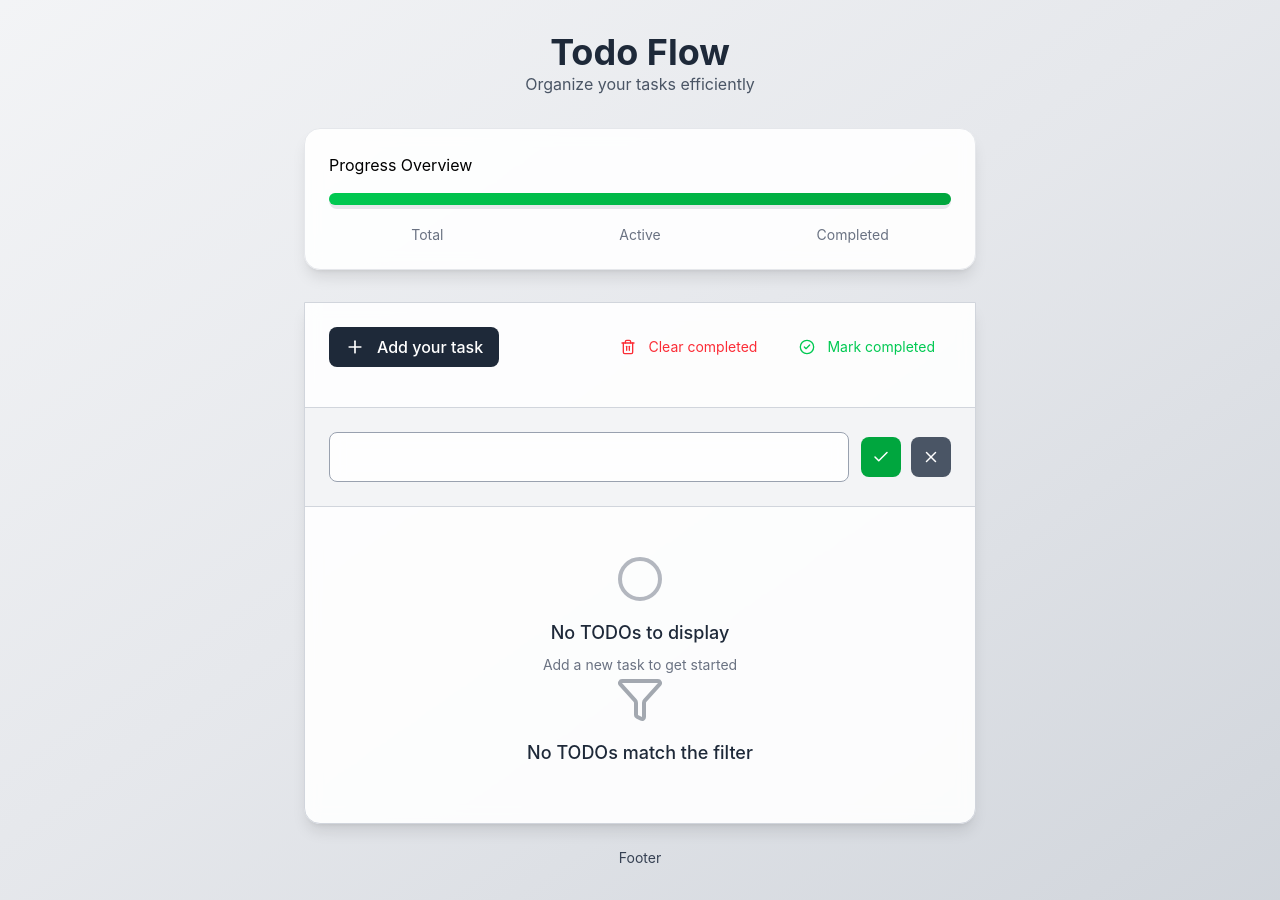
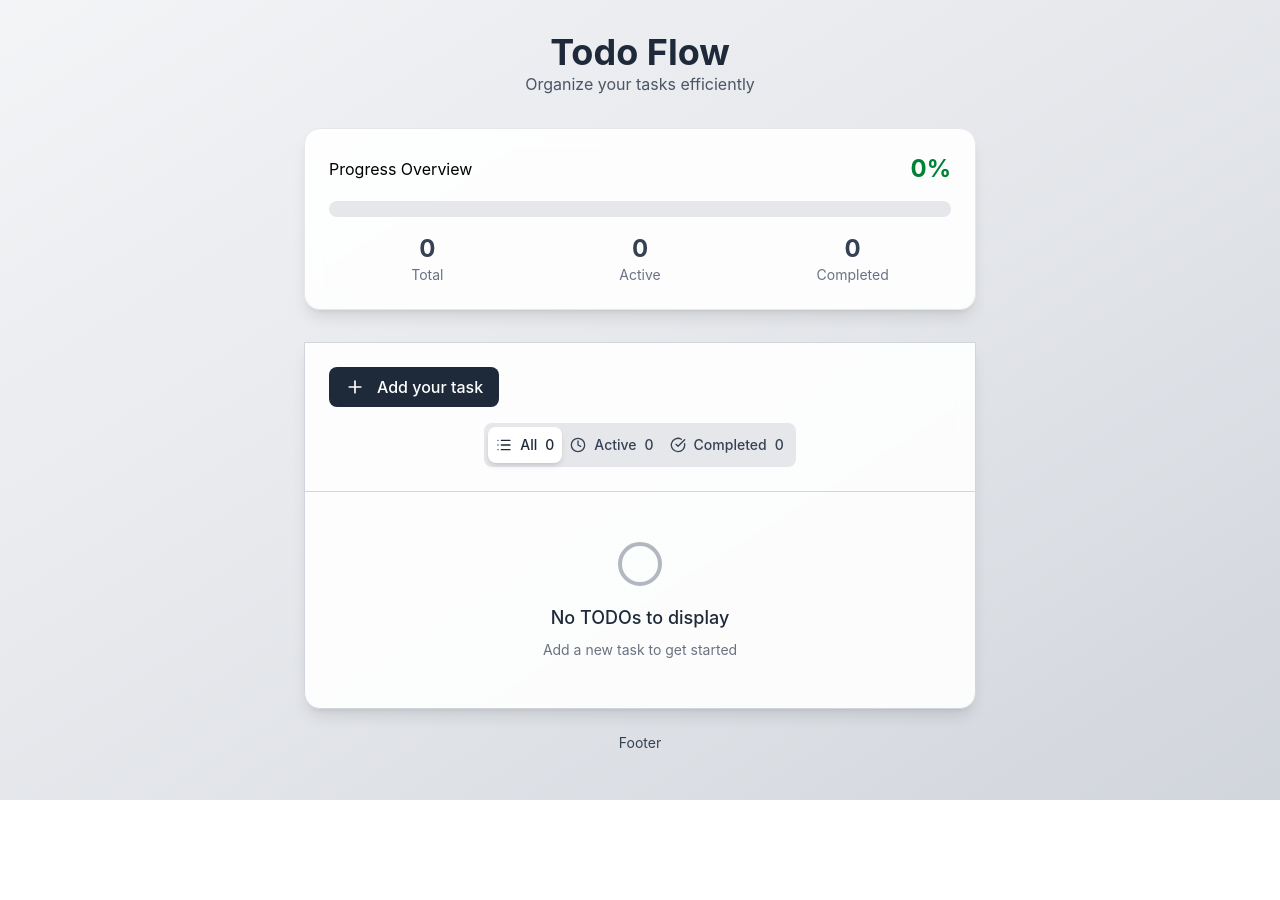
Before and after one commit to JayramPowar/TODO-redux, a React (Vite) app: page / in a window 1280 px wide. After the commit the page ends 800 px from the top, so only its background shows below. Built offline with nearby package versions, Linux system fonts and the light colour scheme.

Commit message:
added redux store, slices and selectors. Add dyanamic variables and conditional rendering

```diff
--- a/package.json
+++ b/package.json
@@ -10,11 +10,13 @@
     "preview": "vite preview"
   },
   "dependencies": {
+    "@reduxjs/toolkit": "^2.12.0",
     "@tailwindcss/vite": "^4.3.3",
     "lucide": "^1.48.0",
     "lucide-react": "^1.48.0",
     "react": "^19.2.8",
     "react-dom": "^19.2.8",
+    "react-redux": "^9.3.0",
     "tailwindcss": "^4.3.3"
   },
   "devDependencies": {
--- a/src/App.jsx
+++ b/src/App.jsx
@@ -1,9 +1,11 @@
 import TodoApp from './components/TodoApp.jsx'
+import { Provider } from 'react-redux';
+import { store } from './store/store.js';
 const App = () => {
   return (
-    <div>
+    <Provider store={store}>
       <TodoApp />
-    </div>
+    </Provider>
   )
 }
 
--- a/src/components/TodoApp.jsx
+++ b/src/components/TodoApp.jsx
@@ -1,8 +1,23 @@
-import { CheckCircle2, Plus,Trash2, Circle, Filter } from 'lucide-react';
-import TodoFilter from './TodoFilter';
-import TodoForm from './TodoForm';
+import { CheckCircle2, Plus, Trash2, Circle, Filter } from "lucide-react";
+import TodoFilter from "./TodoFilter";
+import TodoForm from "./TodoForm";
+import TodoItem from "./TodoItem";
+import { useSelector } from "react-redux";
+import {
+  selectFilter,
+  selectFilteredTodos,
+  selectIsAddingTodo,
+  selectTodos,
+  selectTodoStats,
+} from "../store/selectors";
 // import TodoItem from './TodoItem';
 const TodoApp = () => {
+  const todos = useSelector(selectTodos);
+  const filteredTodos = useSelector(selectFilteredTodos);
+  const stats = useSelector(selectTodoStats);
+  const filter = useSelector(selectFilter);
+  const isAddingTodo = useSelector(selectIsAddingTodo);
+
   return (
     <div className="min-h-screen bg-gradient-to-br from-gray-100 via-gray-200 to-gray-300 py-8 px-4">
       <div className="max-w-2xl mx-auto">
@@ -17,18 +32,23 @@ const TodoApp = () => {
             <h2>Progress Overview</h2>
             <div className="text-2xl font-bold text-green-700">
               {/* complete status logic */}
+              {stats.completionPercentage}%
             </div>
           </div>
 
           <div className="w-full bg-gray-200 rounded-full h-4 mb-4">
             {/* Progress  Bar */}
-        <div className="w-full bg-gradient-to-r from-green-500 to-green-600 h-3 rounded-full transition-all duration-500 ease-out"></div>
+            <div
+              className="w-full bg-linear-to-r from-green-500 to-green-600 h-3 rounded-full transition-all duration-500 ease-out"
+              style={{ width: `${stats.completionPercentage}%` }}
+            ></div>
           </div>
           {/* Stats */}
           <div className="grid grid-cols-3 gap-4 text-center">
             <div>
               <div className="text-2xl font-bold text-gray-700">
                 {/* Total Stats Logic */}
+                {stats.total}
               </div>
               <div className="text-sm text-gray-500">Total</div>
             </div>
@@ -36,6 +56,7 @@ const TodoApp = () => {
             <div>
               <div className="text-2xl font-bold text-gray-700">
                 {/* Total Active Logic */}
+                {stats.active}
               </div>
               <div className="text-sm text-gray-500">Active</div>
             </div>
@@ -43,6 +64,7 @@ const TodoApp = () => {
             <div>
               <div className="text-2xl font-bold text-gray-700">
                 {/* Total Completed Logic */}
+                {stats.completed}
               </div>
               <div className="text-sm text-gray-500">Completed</div>
             </div>
@@ -55,56 +77,79 @@ const TodoApp = () => {
           <div className="p-6 border-b border-gray-300 ">
             <div className="flex items-center justify-between mb-4">
               <button className="flex items-center gap-3 bg-gray-800 text-white px-4 py-2 rounded-lg hover:bg-gray-600 transition-colors duration-300 font-medium cursor-pointer">
-                        <Plus size={20}/> Add your task
+                <Plus size={20} /> Add your task
               </button>
 
               {/* Clear and Delete Buttons */}
+
+              {stats.total > 0 && (
                 <div className="flex items-center gap-2.5">
+                  {stats.completed > 0 && (
                     <button className=" flex items-center gap-3  text-red-500 px-4 py-2 rounded-lg  hover:bg-red-200 transition-colors duration-200 text-sm ">
-                            <Trash2 size={16}/>
+                      <Trash2 size={16} />
                       Clear completed
                     </button>
+                  )}
 
+                  {stats.active > 0 && (
                     <button className=" flex items-center gap-3  text-green-500 px-4 py-2 rounded-lg  hover:bg-green-200 transition-colors duration-200 text-sm ">
-                            <CheckCircle2 size={16}/>
+                      <CheckCircle2 size={16} />
                       Mark completed
                     </button>
+                  )}
                 </div>
+              )}
             </div>
             {/* TODO Filter */}
-                <TodoFilter/>
+            <TodoFilter currentFilter={filter} stats={stats} />
           </div>
 
           {/* TODO Form */}
+          {isAddingTodo && (
             <div className="p-6 border-b border-gray-300 bg-gray-100">
-                <TodoForm/>
+              <TodoForm />
             </div>
+          )}
 
           {/* Todo List */}
           <div className="max-h-96 overflow-y-auto">
+            {filteredTodos.length === 0 ? (
               <div className="p-12 text-center">
+                {todos.length === 0 ? (
                   <div className="text-gray-500">
-                        <Circle size={48} className="mx-auto mb-4 opacity-50"/>
-                        <p className="text-lg font-medium mb-2 text-gray-800">No TODOs to display</p>
-                        <p className="text-sm text-gray-500">Add a new task to get started</p>
-                    </div>
-
-                    {/* Conditional Rendering */}
-                    <div className="text-gray-600">
-                        <Filter size={48} className='mx-auto mb-4 opacity-50'/>
-                        <p className="text-lg font-medium mb-2 text-gray-800">No TODOs match the filter
-                            {/* <TodoItem/> */}
+                    <Circle size={48} className="mx-auto mb-4 opacity-50" />
+                    <p className="text-lg font-medium mb-2 text-gray-800">
+                      No TODOs to display
+                    </p>
+                    <p className="text-sm text-gray-500">
+                      Add a new task to get started
                     </p>
                   </div>
-
+                ) : (
+                  <div className="text-gray-600">
+                    <Filter size={48} className="mx-auto mb-4 opacity-50" />
+                    <p className="text-lg font-medium mb-2 text-gray-800">
+                      No TODOs match the {filter}
+                      <p className="text-sm">
+                        {filter ==="completed" && "You have completed all tasks!"}
+                        {filter ==="active" && "You haven't completed any tasks yet!"}
+                      </p>
+                    </p>
                   </div>
+                )}
+              </div>
+            ) : (
+              <div className="divide-y divide-gray-300">
+                {filteredTodos.map((todo,index) => (
+                  <TodoItem key={todo.id} todo={todo} index={index}/>
+                ))}
+              </div>
+            )}
           </div>
         </div>
 
         {/* Footer Info */}
-        <div className="text-center mt-6 text-gray-700 text-sm">
-            Footer
-        </div>
+        <div className="text-center mt-6 text-gray-700 text-sm">Footer</div>
       </div>
     </div>
   );
--- a/src/components/TodoFilter.jsx
+++ b/src/components/TodoFilter.jsx
@@ -1,10 +1,26 @@
+import { CheckCircle, Clock, List } from "lucide-react";
 
 
-const TodoFilter = () => {
+const TodoFilter = ({currentFilter, stats}) => {
+
+    const filters = [
+      {key:"all", label: "All",icon:List, count: stats.total},
+      {key:"active", label: "Active",icon:Clock, count: stats.active},
+      {key:"completed", label: "Completed",icon:CheckCircle, count: stats.completed}
+    ]
+
   return (
-    <div className="flex items-center justify-between">
-      <div className="inline-flex bg-gray-200">
-
+    <div className="flex items-center justify-center">
+      <div className="inline-flex bg-gray-200 rounded-lg p-1">
+        {filters.map(({key,label,icon:Icon, count}) =>{
+            return <button className={`flex items-center gap-2 px-2 py-2 rounded-lg text-sm font-medium transition-all duration-200 ${currentFilter === key ?
+            "text-gray-800 bg-white  shadow-md" :
+            "text-gray-700 hover:text-gray-800 hover:bg-gray-300"}`} key={key}>
+              <Icon size={16}/>
+              <span>{label}</span>
+              <span>{count}</span>
+            </button>
+        })}
       </div>
     </div>
   )
--- a/src/components/TodoForm.jsx
+++ b/src/components/TodoForm.jsx
@@ -6,7 +6,7 @@ const TodoForm = () => {
     <div className="flex items-center gap-3">
         <div className="flex-1">
 
-            <input className="w-full px-4 py-3 border border-gray-400 rounded-lg focus:outline-none focus:ring-2 focus:ring-gray-800 focus:border-transparent transition-all duration-200 bg-white/90 backdrop-blur-sm text-gray-800 placeholder:bg-gray-600" maxlength={500} />
+            <input className="w-full px-4 py-3 border border-gray-400 rounded-lg focus:outline-none focus:ring-2 focus:ring-gray-800 focus:border-transparent transition-all duration-200 bg-white/90 backdrop-blur-sm text-gray-800 placeholder:bg-gray-600" maxLength={500} />
         </div>
         <div className="flex items-center gap-2.5">
             <button type="submit" className="flex items-center justify-center w-10 h-10 bg-green-600 hover:bg-green-700 disabled:bg-gray-400 disabled:cursor-not-allowed text-white rounded-lg transition-colors duration-200" title="Save TODO">
--- a/src/components/TodoItem.jsx
+++ b/src/components/TodoItem.jsx
@@ -1,5 +1,6 @@
 import { Check, Calendar, Edit3, Trash2} from "lucide-react";
-const TodoItem = () => {
+const TodoItem = ({todo,index}) => {
+
   return (
     <div className={`group p-4 hover:bg-gray-100 transition-all duration-200`}>
       {/* Toggle Button */}
--- /dev/null
+++ b/src/store/selectors.js
@@ -0,0 +1,28 @@
+export const selectTodos = (state) => state.todos.items;
+export const selectFilter = (state) => state.todos.filter;
+export const selectIsAddingTodo = (state) => state.todos.setIsAddingTodo;
+
+export const selectFilteredTodos = (state) => {
+    const todo = state.todos.items;
+    const filter = state.todos.filter;
+
+    switch (filter) {
+        case "active" :
+            return todo.filter((todo) => !todo.completed);
+        case "completed" :
+            return todo.filter((todo) => todo.completed);
+        default:
+            return todo
+
+    }
+}
+
+export const selectTodoStats = (state) => {
+    const todos = state.todos.items;
+    const total  = todos.length;
+    const completed = todos.filter((todo) => todo.completed).length;
+    const active = total - completed;
+
+    const completionPercentage = total === 0 ? 0 : Math.round((completed / total) * 100);
+    return { todos, total, completed, active, completionPercentage }
+}
--- /dev/null
+++ b/src/store/store.js
@@ -0,0 +1,8 @@
+import { configureStore } from "@reduxjs/toolkit";
+import todoReducer from "./todoSlice";
+
+export const store = configureStore({
+    reducer:{
+        todos : todoReducer,
+    }
+})
--- /dev/null
+++ b/src/store/todoSlice.js
@@ -0,0 +1,20 @@
+import { createSlice } from "@reduxjs/toolkit";
+
+const initialState = {
+  items: [],
+  filter: "all",
+  isAddingTodo: false,
+};
+
+const todoSlice = createSlice({
+  name: "todos",
+  initialState,
+  reducers: {
+    setIsAddingTodo : (state, action) => {
+      state.isAddingTodo = action.payload;
+    }
+  },
+});
+
+export const { setIsAddingTodo } = todoSlice.actions;
+export default todoSlice.reducer;
```
Also changed, not shown: 2 other files (tests, documents, lock files or other folders). Lines whose indentation alone changed are shown as unchanged.
